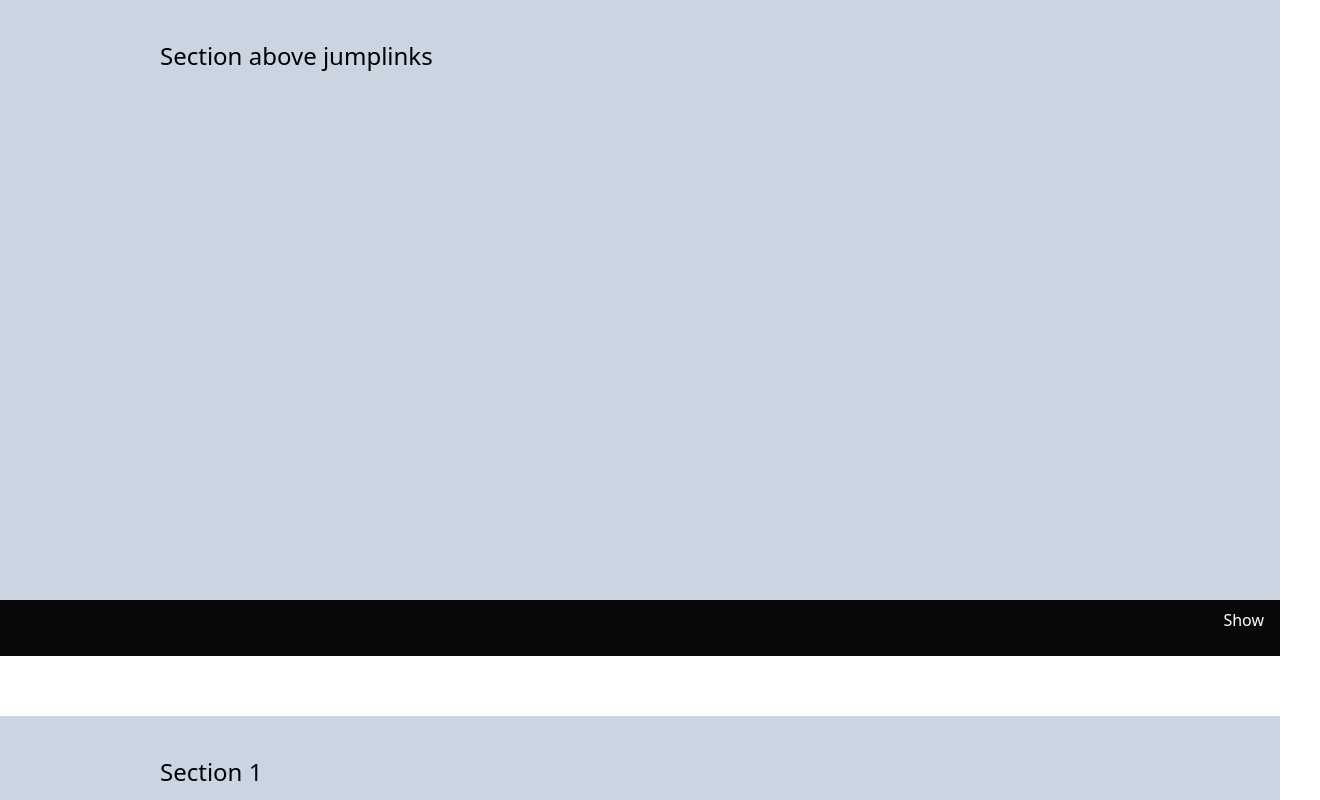
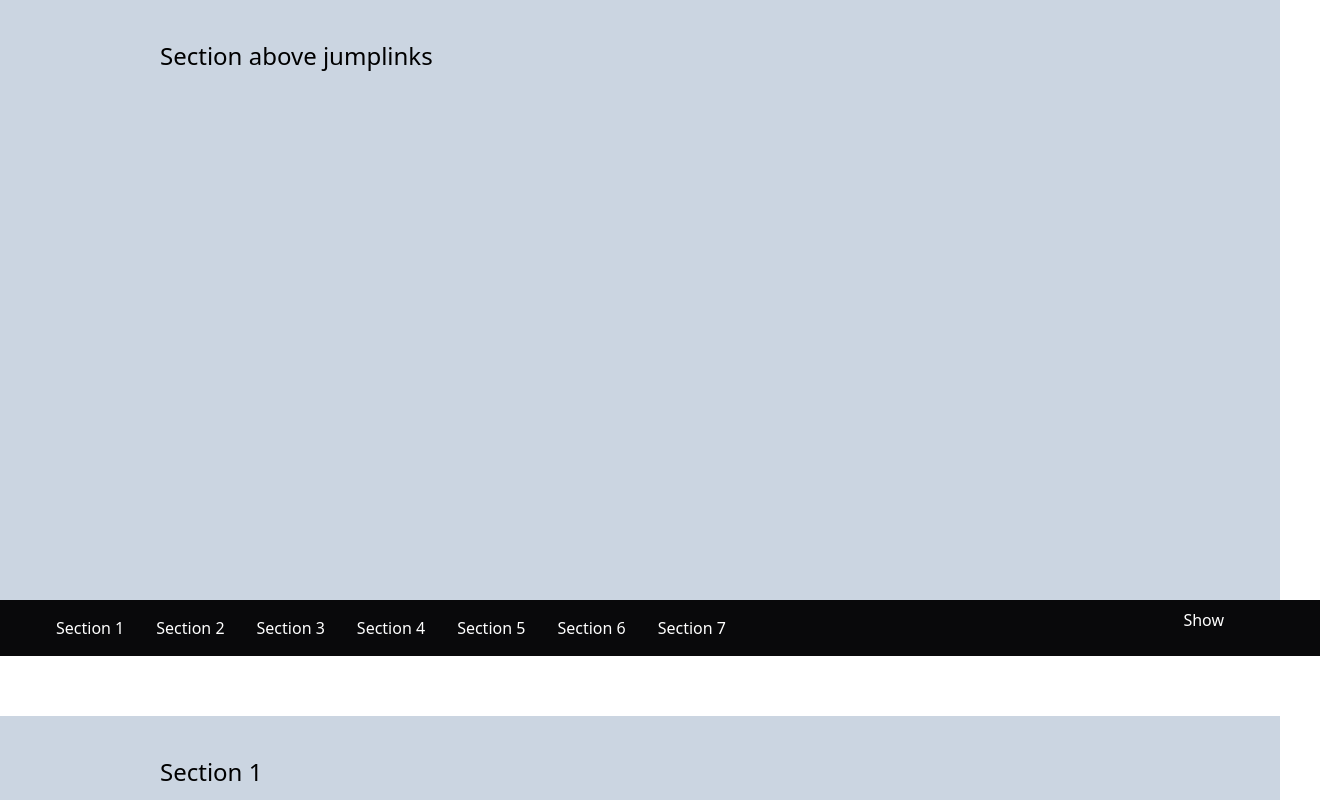
Before and after one commit to TamaraJoniec/JumpLinks, a Next.js app: page / in a window 1280 px wide. Shown: the top 800 px of the page, 1320 px wide, since content can reach past the window. Built offline with nearby package versions, Linux system fonts and the light colour scheme.

Commit message:
latest changes

```diff
--- /dev/null
+++ b/src/app/components/displayLink.tsx
@@ -0,0 +1,23 @@
+// import Links, { Props } from "./links";
+// import React, { useState } from 'react'
+// export default function DisplayLink() {
+//     const [hoveredSection, setHoveredSection] = useState(null);
+//     const [sections, setSections] = useState(["Section 1", "Section 2", "Section 3", "Section 4", "Section 5", "Section 6", "Section 7"]);
+//     const [currentSection, setCurrentSection] = useState(0);
+
+//    sections.map((title, i) => {
+//   const id = `section-${i+1}`;
+//   return (
+//     <Links
+//       className="sticky top-0"
+//       title={title}
+//       i={i}
+//       currentSection={currentSection}
+//       onMouseEnter={() => setHoveredSection(title)}
+//       onMouseLeave={() => setHoveredSection(null)}
+//     >
+//       {hoveredSection === title && title}
+//     </Links>
+//   )
+// })
+// }
--- a/src/app/components/dropDown.tsx
+++ b/src/app/components/dropDown.tsx
@@ -21,7 +21,7 @@ const Dropdown = () => {
       <div>
         <button
           type="button"
-          className="px-4 py-2 text-white absolute right-0 top-0"
+          className="px-4 py-2 text-white absolute right-10 top-0"
           onClick={toggleDropdown}
         >
           Show
--- a/src/app/components/links.tsx
+++ b/src/app/components/links.tsx
@@ -1,6 +1,6 @@
 import * as React from 'react';
 
-type Props = {
+export type Props = {
     title?: string;
     i?: number;
     currentSection?: number;
--- a/src/app/page.jsx
+++ b/src/app/page.jsx
@@ -1,9 +1,11 @@
 'use client';
 import { useEffect, useState, useRef } from 'react';
 import Sections from './components/sections';
+import Dropdown from './components/dropDown';
 import Links from './components/links';
-import Dropdown from './components/dropDown';
+// import DisplayLink from './components/displayLink';
 export default function Home() {
+  const [hoveredSection, setHoveredSection] = useState(null);
   const [currentSection, setCurrentSection] = useState(0);
   const [sections, setSections] = useState(["Section 1", "Section 2", "Section 3", "Section 4", "Section 5", "Section 6", "Section 7"]);
   const sectionRefs = useRef(new Array(7).fill(null));
@@ -14,8 +16,8 @@ export default function Home() {
         if (entry.isIntersecting) {
           setCurrentSection(entry.target.id);
         }
-      });
-    }, { root: null, rootMargin: '0px', threshold: 0.6 });
+      },);}
+);
 
     sectionRefs.current.forEach(ref => {
       if (ref) observer.observe(ref);
@@ -41,6 +43,7 @@ export default function Home() {
           </section>
         );
         const handleLinkClick = () => {
+          setCurrentSection(id);
           window.scrollTo({ top: 0, behavior: "smooth" })
         }
         const link = (
@@ -63,14 +66,18 @@ export default function Home() {
       <header className=" min-h-[75vh] min-w-[100vw] bg-slate-300 py-10 px-40">
         <p className="text-2xl">Section above jumplinks</p>
       </header>
-      <nav className="sticky top-0 flex flex-row flex-wrap   bg-zinc-950">
+      <nav className="sticky top-0 flex flex-row flex-wrap px-10  bg-zinc-950">
         <div className=" bg-zinc-950 flex min-w-[100vw] text-white">
-          {/* {
+          {/* show only the link to the currentSection it is hovering over */}
+          {sections &&
             sections.map((title, i) => {
+              const id = `section-${i + 1}`;
               return (
-                <Links title={title} i={i} currentSection={currentSection} />
+                <Links className="sticky top-0" title={title} i={i} currentSection={currentSection} onMouseEnter={() => setHoveredSection(title)} onMouseLeave={() => setHoveredSection(null)}>
+                  {currentSection === id && title}</Links>
               )
-            })} */}
+            })}
+          {/* <DisplayLink /> */}
           <Dropdown className="absolute top-0 right-0">
           </Dropdown>
 
```
